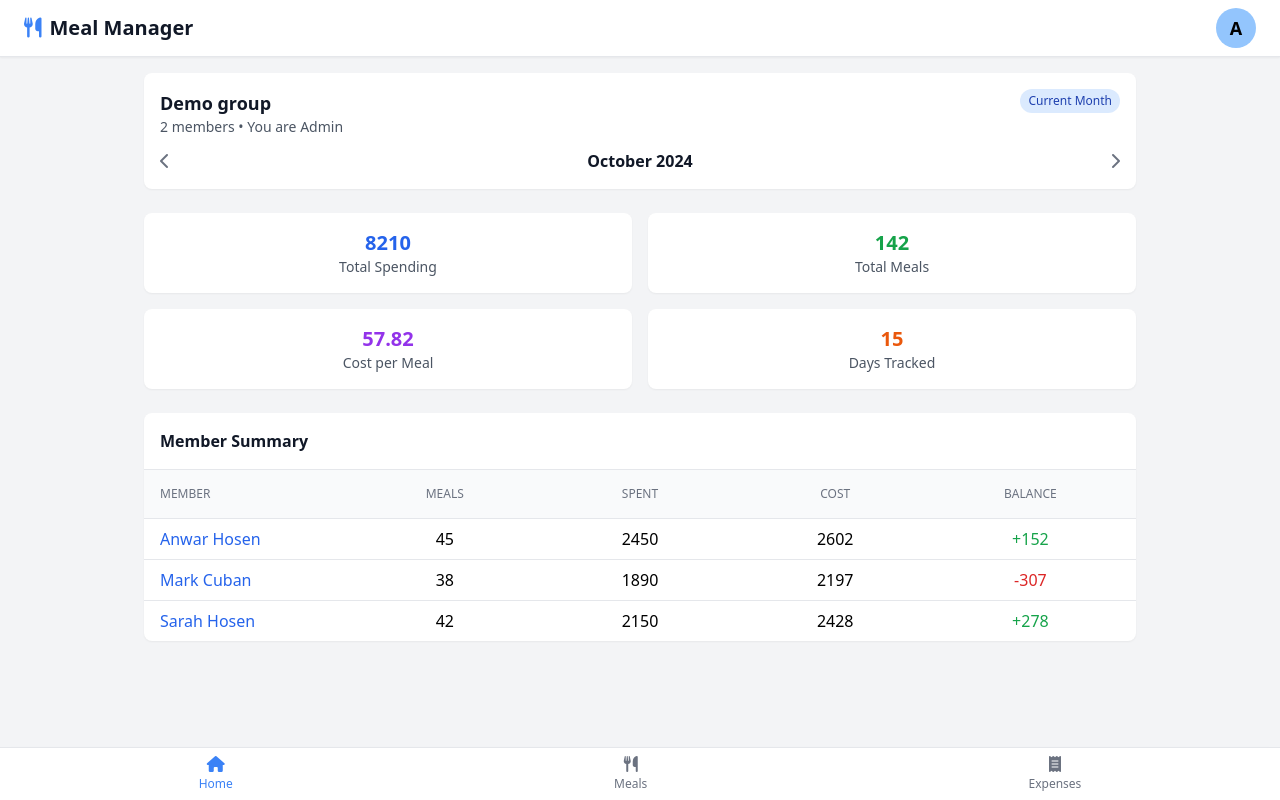
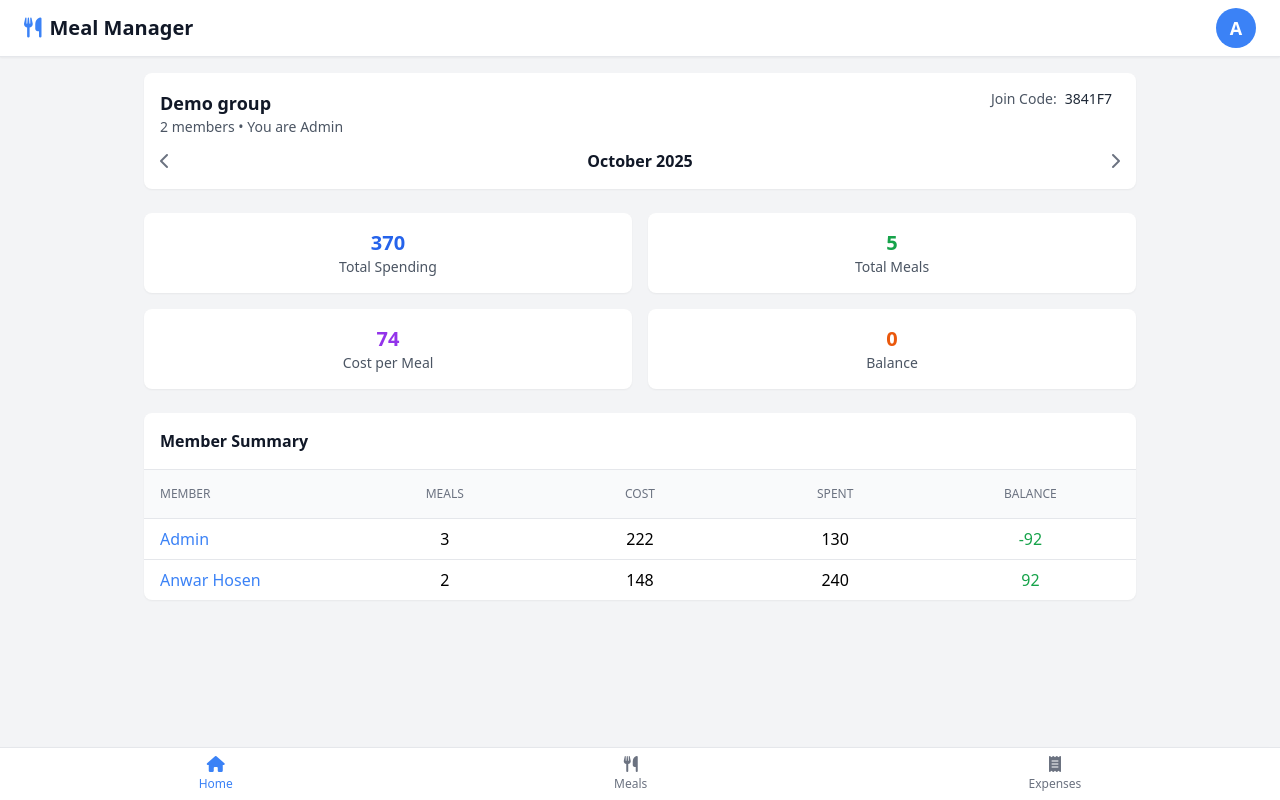
Before and after one commit to code-anwarhosen/meal-manager, a Django app: page / in a window 1280 px wide. Run offline with Django 5.2, Linux system fonts and the light colour scheme; a user stored in the database is signed in; data comes from the database, SQL or seed files in the repository; both versions use the stored data as it was after the commit; some libraries are stand-ins or nearby versions.

Commit message:
added dashborad data. now populate dashboard data from server

```diff
--- a/app/context_processors.py
+++ /dev/null
@@ -1,18 +0,0 @@
-from app.models import GroupMember
-
-
-def group_context(request):
-    context = {}
-
-    if request.user.is_authenticated:
-        # Safe way to check and get group
-        try:
-            context['group'] = request.user.group_membership.group
-            context['is_group_admin'] = request.user.group_membership.role == 'admin'
-
-        except (GroupMember.DoesNotExist, AttributeError):
-            # User has no group membership
-            context['group'] = None
-            context['is_group_admin'] = False
-
-    return context
--- a/app/models.py
+++ b/app/models.py
@@ -72,16 +72,13 @@ class MealEntry(models.Model):
             models.Index(fields=['group', 'date']),
         ]
 
-    def total_meals(self):
+    @property
+    def total(self):
         """Calculate total meals for the day"""
         return self.breakfast + self.lunch + self.dinner
 
-    def cost(self, meal_rate: float):
-        """Calculate cost for this meal entry"""
-        return self.total_meals() * meal_rate
-
     def __str__(self):
-        return f"{self.user.username} - {self.date} - {self.total_meals()} meals"
+        return f"{self.user.username} - {self.date} - {self.total} meals"
 
 
 class GroceryExpense(models.Model):
--- /dev/null
+++ b/app/utils.py
@@ -0,0 +1,70 @@
+from django.db.models import Sum
+from django.shortcuts import redirect
+from app.models import MealEntry, GroceryExpense
+
+
+def member_summary(user, group, month, year):
+    """Calculate monthly summary of a group member"""
+
+    meals = MealEntry.objects.filter(
+        user=user,
+        group=group,
+        date__year=year,
+        date__month=month
+    )
+
+    groceries = GroceryExpense.objects.filter(
+        user=user,
+        group=group,
+        date__year=year,
+        date__month=month
+    )
+
+    # Calculate meal totals
+    total_meals = sum(meal.total for meal in meals)
+
+    # Calculate spending
+    total_spent = groceries.aggregate(Sum('cost'))['cost__sum'] or 0
+
+    return total_meals, total_spent
+
+
+def group_summary(group, month: int, year: int):
+    """Calculate monthly summary of a group"""
+
+    group_groceries = GroceryExpense.objects.filter(
+        group=group,
+        date__year=year,
+        date__month=month
+    )
+    group_meals = MealEntry.objects.filter(
+        group=group,
+        date__year=year,
+        date__month=month
+    )
+
+    total_group_expenses = group_groceries.aggregate(Sum('cost'))['cost__sum'] or 0
+    total_group_meals = sum(meal.total for meal in group_meals)
+
+    # Calculate cost per meal (avoid division by zero)
+    cost_per_meal = (total_group_expenses / total_group_meals) if total_group_meals > 0 else 0
+
+    # Adding attributes to access in dashboard templates
+    group.total_expenses = total_group_expenses
+    group.total_meals = total_group_meals
+    group.cost_per_meal = cost_per_meal
+
+    return group
+
+
+def group_required(view_func):
+    """
+    Decorator to check if user has a group
+    Redirects to setup page if no group
+    """
+    def wrapper(request, *args, **kwargs):
+        if not hasattr(request.user, 'group_membership'):
+            return redirect('setup-group')
+
+        return view_func(request, *args, **kwargs)
+    return wrapper
--- a/app/views/main.py
+++ b/app/views/main.py
@@ -1,14 +1,52 @@
 from django.shortcuts import render, redirect
 from django.contrib import messages
 from django.contrib.auth.decorators import login_required
+from app.utils import group_required, group_summary, member_summary
+from datetime import datetime
 
 
 @login_required
+@group_required
 def home(request):
     # Check if user has group
     user = request.user
+    current_date = datetime.now()
 
-    if not hasattr(user, 'group_membership'):
-        return redirect('setup-group')
+    # get the group with needed attributes for dashboard
+    group = group_summary(
+        group=user.group_membership.group,
+        month=current_date.month,
+        year=current_date.year
+    )
 
-    return render(request, 'home/home.html')
+    # list of all member of the group
+    members_list = group.members.all().select_related('user')
+
+    # add needed attributes in the dashboard for each member of the group
+    # member: GroupMember
+    for mem_idx in range(len(members_list)):
+
+        total_meals, total_spent = member_summary(
+            user=members_list[mem_idx].user,    # members_list[mem_idx]: GroupMember
+            group=group,
+            month=current_date.month,
+            year=current_date.year
+        )
+
+        # group.cost_per_meal attribute added in the group_summary(..) -> Group
+        total_cost = total_meals * group.cost_per_meal
+
+        members_list[mem_idx].total_meals = total_meals
+        members_list[mem_idx].total_cost = total_cost
+        members_list[mem_idx].total_spent = total_spent
+        members_list[mem_idx].balance = total_spent - total_cost
+
+    # add members_list attribute to group
+    # to be able to access all memner of the group in template
+    group.members_list = members_list
+
+    context = {
+        'group': group,
+        'current_month': current_date.strftime('%B %Y')
+    }
+    return render(request, 'home/dashboard.html', context)
--- a/core/settings.py
+++ b/core/settings.py
@@ -42,7 +42,6 @@ TEMPLATES = [
                 'django.template.context_processors.request',
                 'django.contrib.auth.context_processors.auth',
                 'django.contrib.messages.context_processors.messages',
-                'app.context_processors.group_context',
             ],
         },
     },
--- a/templates/base.html
+++ b/templates/base.html
@@ -57,7 +57,7 @@
             <!-- User Menu -->
             <div class="relative">
                 <!-- User Icon Button -->
-                <button id="userMenuButton" class="w-10 h-10 rounded-full bg-blue-300 flex items-center justify-center hover:bg-blue-200 transition">
+                <button id="userMenuButton" class="w-10 h-10 rounded-full bg-blue-500 text-white flex items-center justify-center hover:bg-blue-400 transition">
                     <span class="text-lg font-bold">{{ user.first_name.0|upper }}</span>
                 </button>
 
--- a/templates/home/home.html
+++ b/templates/home/dashboard.html
@@ -12,10 +12,13 @@
                 <h2 class="text-lg font-bold text-gray-900">{{ group.name }}</h2>
                 <p class="text-gray-600 text-sm">
                     {{ group.members.count }} members •
-                    You are {% if is_group_admin %} Admin {% else %} Member {% endif %}
+                    You are {% if group.admin == user %} Admin {% else %} Member {% endif %}
                 </p>
             </div>
-            <span class="bg-blue-100 text-blue-800 text-xs px-2 py-1 rounded-full font-medium">Current Month</span>
+
+            <div class="text-sm font-medium text-gray-600">
+                Join Code:<span class="text-gray-800 px-2 py-1 rounded-full">{{ group.join_code }}</span>
+            </div>
         </div>
 
         <!-- Month Selector -->
@@ -23,7 +26,7 @@
             <button class="text-gray-500 hover:text-gray-700">
                 <i class="fas fa-chevron-left"></i>
             </button>
-            <span class="font-semibold text-gray-900">October 2024</span>
+            <span class="font-semibold text-gray-900">{{ current_month }}</span>
             <button class="text-gray-500 hover:text-gray-700">
                 <i class="fas fa-chevron-right"></i>
             </button>
@@ -33,20 +36,20 @@
     <!-- Summary Cards -->
     <div class="grid grid-cols-2 gap-4 mb-6">
         <div class="bg-white p-4 rounded-lg shadow-sm text-center">
-            <p class="text-xl font-bold text-blue-600">8210</p>
+            <p class="text-xl font-bold text-blue-600">{{ group.total_expenses }}</p>
             <p class="text-gray-600 text-sm">Total Spending</p>
         </div>
         <div class="bg-white p-4 rounded-lg shadow-sm text-center">
-            <p class="text-xl font-bold text-green-600">142</p>
+            <p class="text-xl font-bold text-green-600">{{ group.total_meals }}</p>
             <p class="text-gray-600 text-sm">Total Meals</p>
         </div>
         <div class="bg-white p-4 rounded-lg shadow-sm text-center">
-            <p class="text-xl font-bold text-purple-600">57.82</p>
+            <p class="text-xl font-bold text-purple-600">{{ group.cost_per_meal }}</p>
             <p class="text-gray-600 text-sm">Cost per Meal</p>
         </div>
         <div class="bg-white p-4 rounded-lg shadow-sm text-center">
-            <p class="text-xl font-bold text-orange-600">15</p>
-            <p class="text-gray-600 text-sm">Days Tracked</p>
+            <p class="text-xl font-bold text-orange-600">0</p>
+            <p class="text-gray-600 text-sm">Balance</p>
         </div>
     </div>
 
@@ -60,58 +63,30 @@
         <div class="grid grid-cols-5 gap-4 p-4 border-b border-gray-200 bg-gray-50 text-xs font-medium text-gray-500 uppercase">
             <div>Member</div>
             <div class="text-center">Meals</div>
+            <div class="text-center">Cost</div>
             <div class="text-center">Spent</div>
-            <div class="text-center">Cost</div>
             <div class="text-center">Balance</div>
         </div>
 
         <!-- Table Rows -->
         <div class="divide-y divide-gray-200">
-            <!-- Member 1 -->
+
+            <!-- Members-->
+            {% for member in group.members_list %}
             <div class="grid grid-cols-5 gap-4 py-2 px-4 hover:bg-gray-50 items-center">
                 <div>
-                    <a href="user-detail.html?id=1" class="text-blue-600 hover:text-green-600">
-                        <span class="font-medium">Anwar Hosen</span>
+                    <a href="user-detail.html?id=1" class="text-blue-500 hover:text-green-600">
+                        <span class="font-medium">{{ member.user.first_name }}</span>
                     </a>
                 </div>
-                <div class="text-center">45</div>
-                <div class="text-center">2450</div>
-                <div class="text-center">2602</div>
+                <div class="text-center">{{ member.total_meals }}</div>
+                <div class="text-center">{{ member.total_cost }}</div>
+                <div class="text-center">{{ member.total_spent }}</div>
                 <div class="text-center">
-                    <span class="text-green-600">+152</span>
+                    <span class="text-green-600">{{ member.balance }}</span>
                 </div>
             </div>
-
-            <!-- Member 2 -->
-            <div class="grid grid-cols-5 gap-4 py-2 px-4 hover:bg-gray-50 items-center">
-                <div>
-                    <a href="user-detail.html?id=2" class="text-blue-600 hover:text-green-600">
-                        <span class="font-medium">Mark Cuban</span>
-                    </a>
-                </div>
-                <div class="text-center">38</div>
-                <div class="text-center">1890</div>
-                <div class="text-center">2197</div>
-                <div class="text-center">
-                    <span class="text-red-600">-307</span>
-                </div>
-            </div>
-
-            <!-- Member 3 -->
-            <div class="grid grid-cols-5 gap-4 py-2 px-4 hover:bg-gray-50 items-center">
-                <div>
-                    <a href="user-detail.html?id=3" class="text-blue-600 hover:text-green-600">
-                        <span class="font-medium">Sarah Hosen</span>
-                    </a>
-                </div>
-                <div class="text-center">42</div>
-                <div class="text-center">2150</div>
-                <div class="text-center">2428</div>
-                <div class="text-center">
-                    <span class="text-green-600">+278</span>
-                </div>
-            </div>
-
+            {% endfor %}
         </div>
     </div>
 </main>
```
Also changed, not shown: db.sqlite3.
